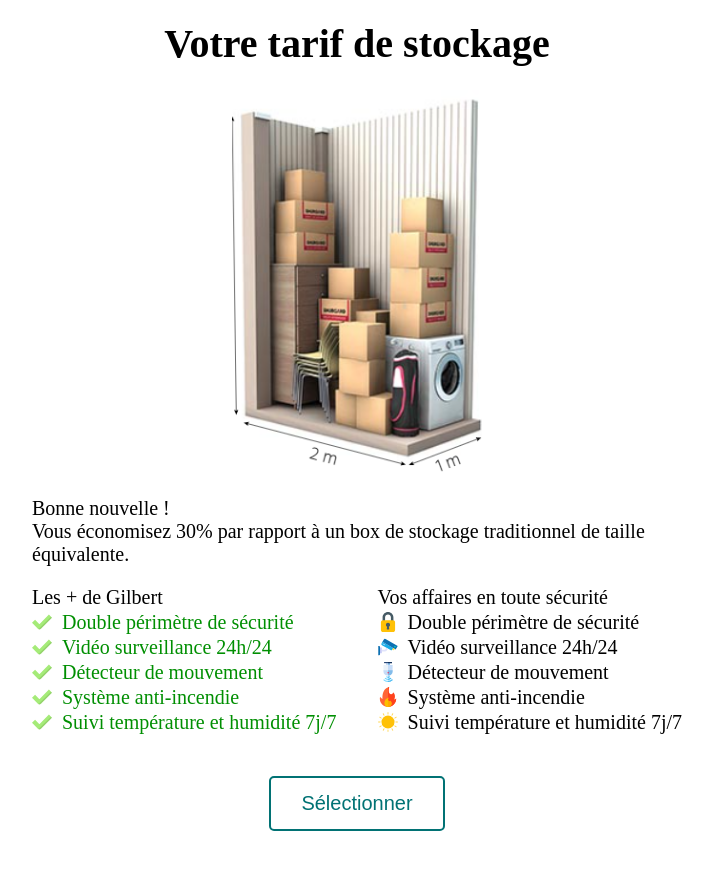
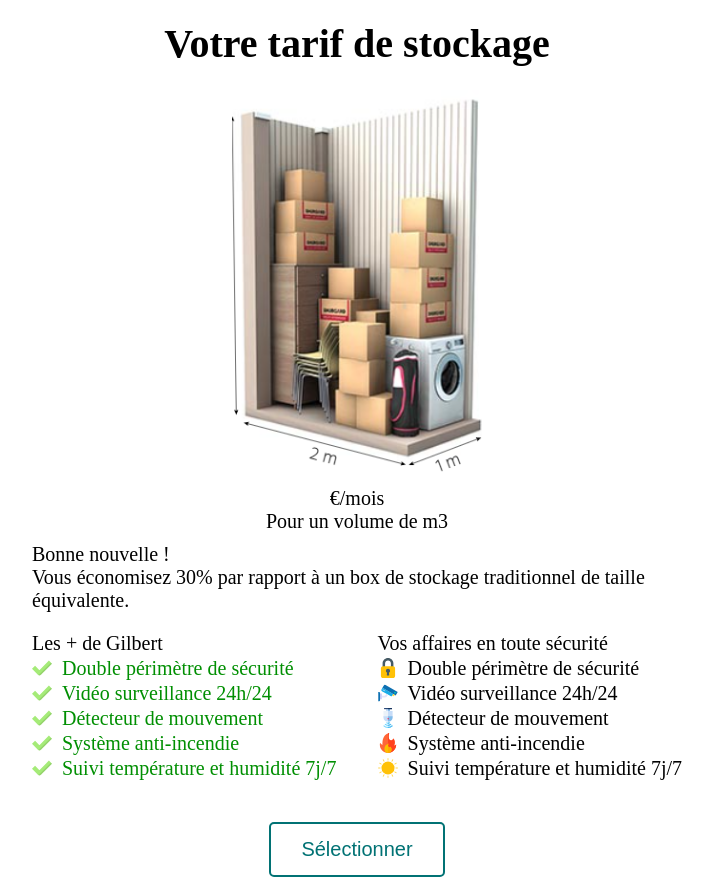
Before and after one commit to MaxHiit/interactive-form, a React (Vite) app: page /space-recap in a window 1280 px wide. Shown: the whole page, without its empty margins (283-996 px from the left). Before the commit the page ends 841 px from the top, so only its background shows below. Built offline with nearby package versions, Linux system fonts and the light colour scheme.

Commit message:
feat(dynamic price): dynamic price according to the selected choice

```diff
--- a/src/pages/spaceRecap/SpaceRecap.jsx
+++ b/src/pages/spaceRecap/SpaceRecap.jsx
@@ -1,4 +1,4 @@
-import React, { useContext } from 'react';
+import React, { isValidElement, useContext } from 'react';
 import { Context } from '../../Context';
 import NextButton from '../../components/next-button/NextButton';
 import srcSpaceRecap from '../../images/space-recap.png';
@@ -19,13 +19,16 @@ const SpaceRecap = () => {
 				<img src={srcSpaceRecap} alt='box de stockage contenant des cartons' />
 			</div>
 			<div className='storage-detail'>
-				{step.map((stepData) => {
+				{step.map((stepData, idx) => {
 					if (stepData.name === 'step 1') {
-						console.log(stepData.options.price);
-						<p className='storage__detail--price'>{stepData.options.price}€/mois</p>;
-						<p className='storage__detail--m3Storage'>
-							Pour un volume de {stepData.options.m3storage}m3
-						</p>;
+						return (
+							<div key={idx}>
+								<p className='storage__detail--price'>{stepData.options.price}€/mois</p>
+								<p className='storage__detail--m3Storage'>
+									Pour un volume de {stepData.options.m3Storage}m3
+								</p>
+							</div>
+						);
 					}
 				})}
 				<p className='storage__detail--good-news'>
```
